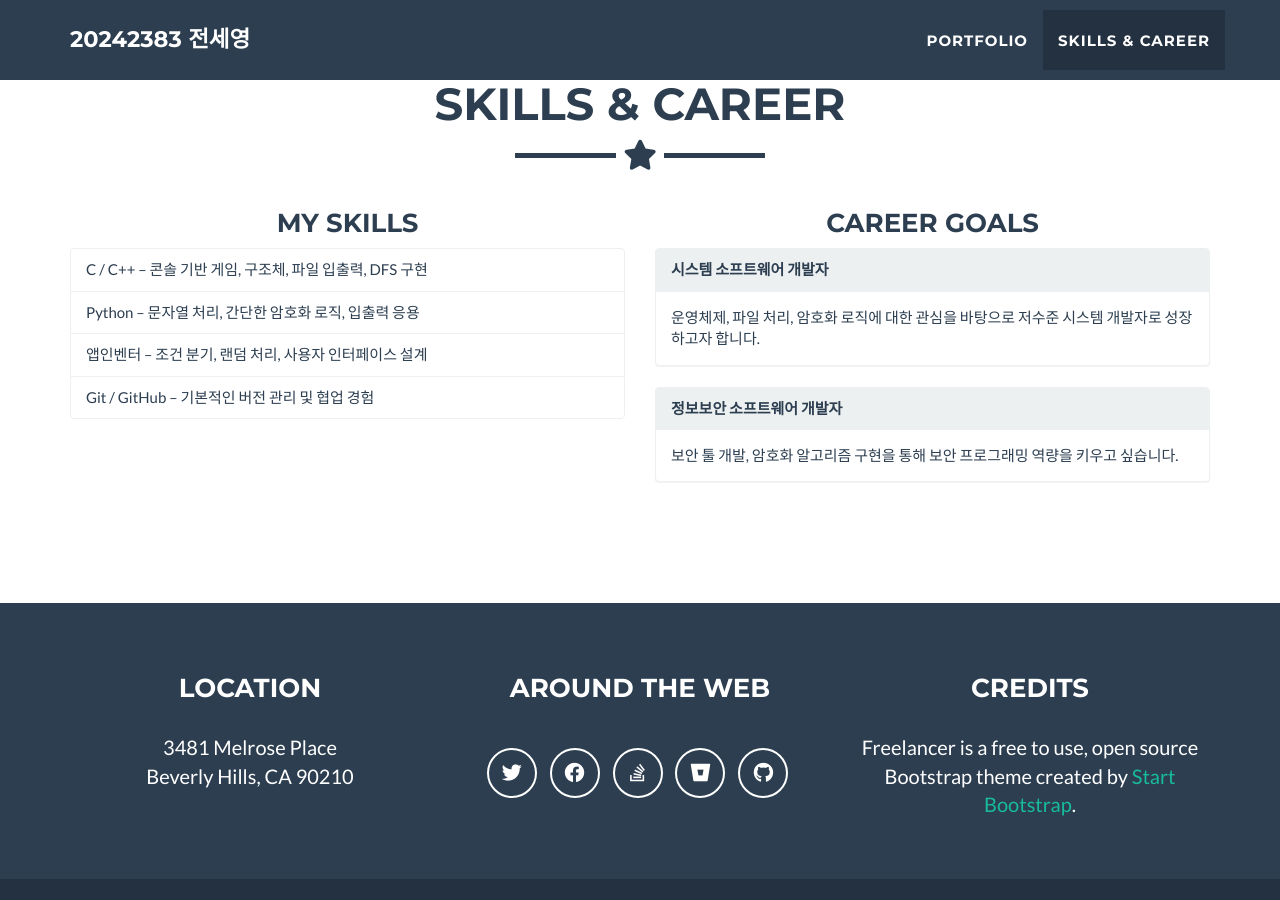
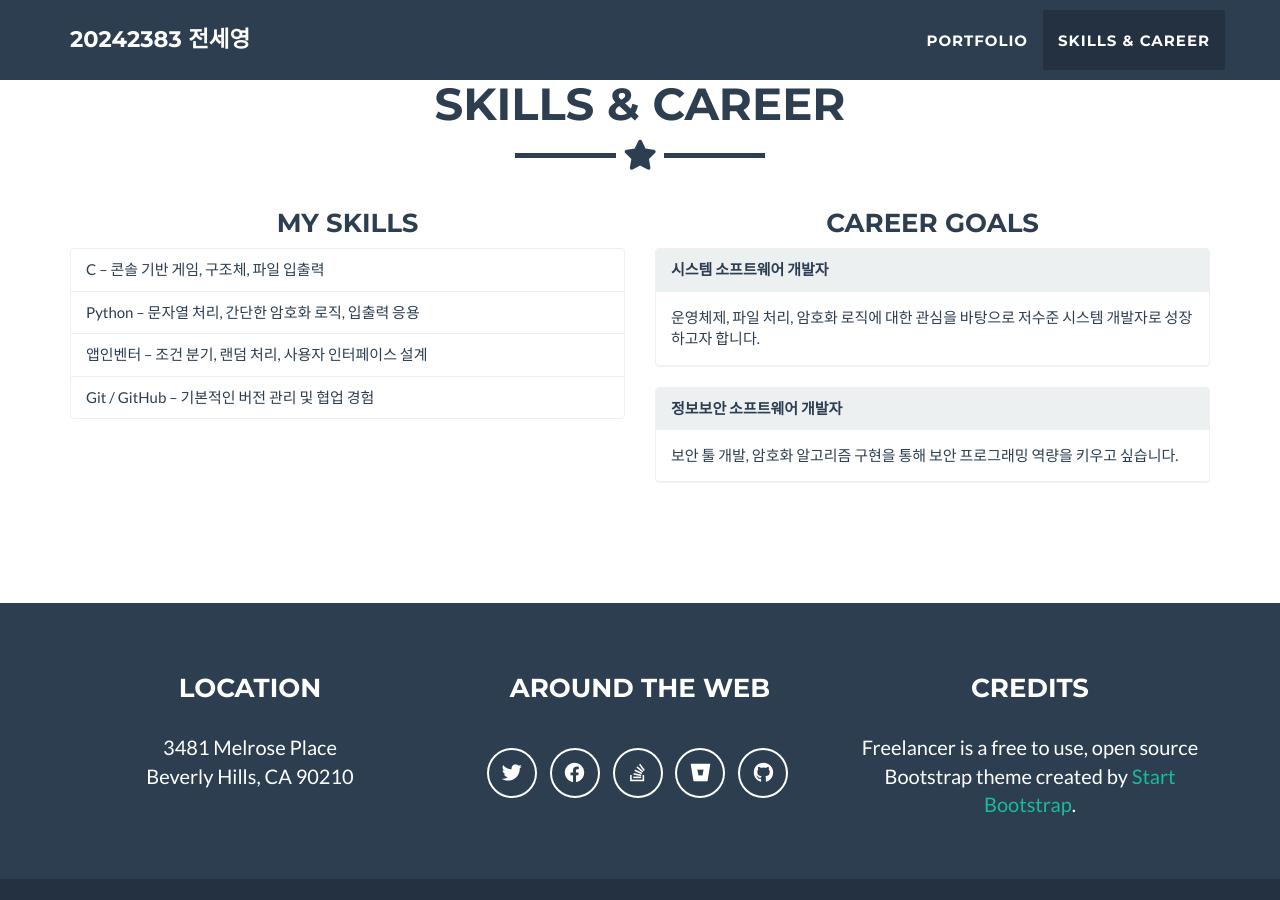
Before and after one commit to seyoung0114/seyoung0114, a Jekyll site: the page built from _posts/2025-06-12-project-파일-암호화-프로그램(예정).markdown, in a window 1280 px wide and 900 px high, scrolled down 1948 px. Built offline with Jekyll 4.4.1, drawn with Linux system fonts in a browser that asks for light colours.

Commit message:
Update skills.html
스킬 수정

```diff
--- a/_includes/skills.html
+++ b/_includes/skills.html
@@ -9,7 +9,7 @@
       <div class="col-md-6">
         <h3 class="text-center">My Skills</h3>
         <ul class="list-group">
-          <li class="list-group-item">C / C++ – 콘솔 기반 게임, 구조체, 파일 입출력, DFS 구현</li>
+          <li class="list-group-item">C – 콘솔 기반 게임, 구조체, 파일 입출력 </li>
           <li class="list-group-item">Python – 문자열 처리, 간단한 암호화 로직, 입출력 응용</li>
           <li class="list-group-item">앱인벤터 – 조건 분기, 랜덤 처리, 사용자 인터페이스 설계</li>
           <li class="list-group-item">Git / GitHub – 기본적인 버전 관리 및 협업 경험</li>
```
